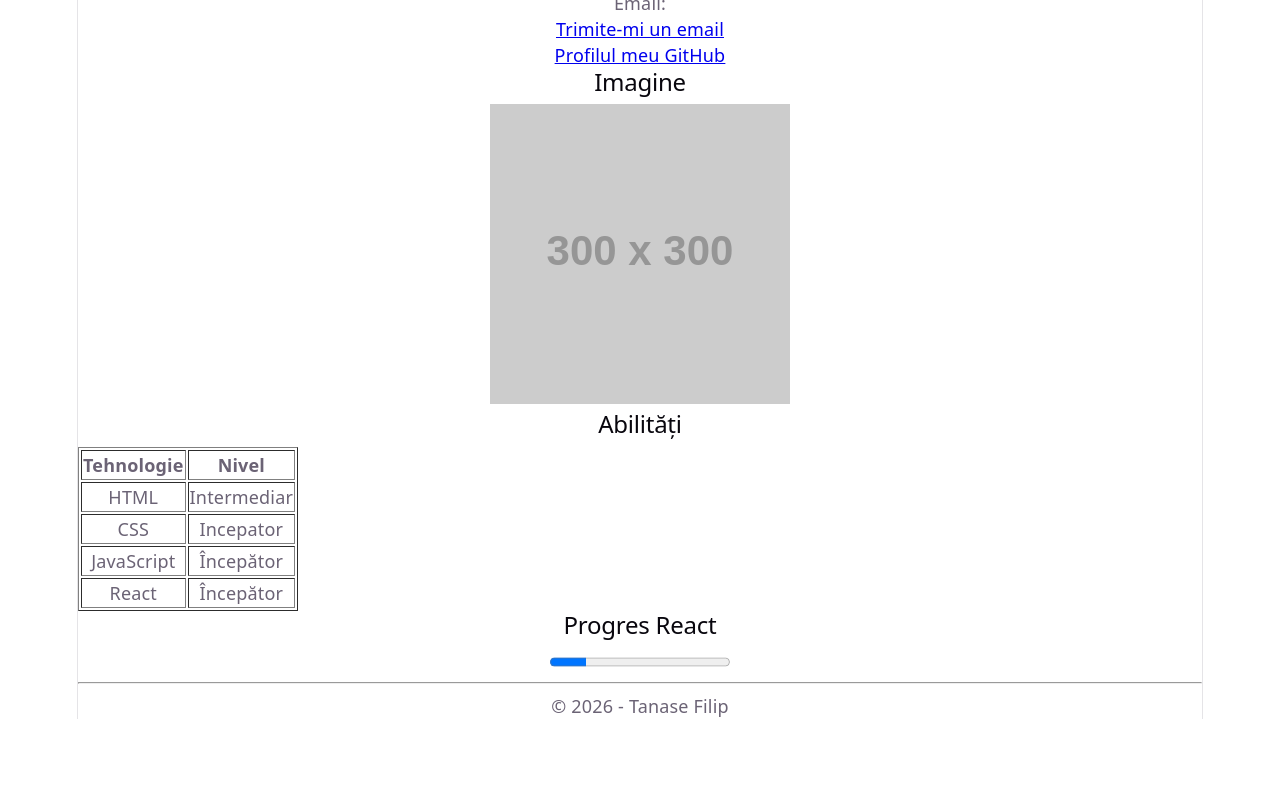
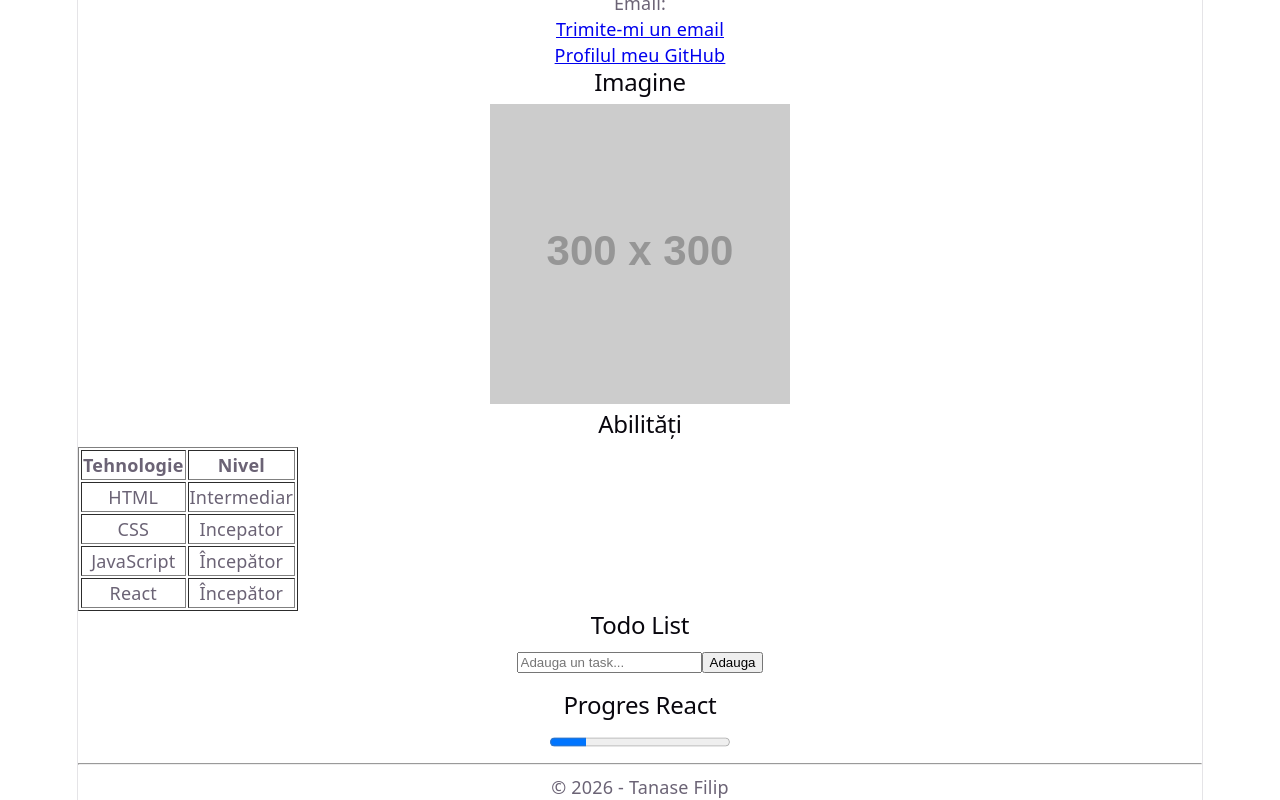
Before and after one commit to FelipeMonreo/ProiectareWeb, a React (Vite) app: page / in a window 1280 px wide. Shown: the part 1122-1922 px from the top of the page. Before the commit the page ends 1841 px from the top, so only its background shows below. Built offline with nearby package versions, Linux system fonts and the light colour scheme.

Commit message:
add TodoList component

```diff
--- a/src/App.jsx
+++ b/src/App.jsx
@@ -1,6 +1,7 @@
 import { useState } from 'react';
 import Card from './Card';
 import QuickNote from './QuickNote';
+import TodoList from './TodoList';
 const projects = [
   {
     title: "Proiect 1",
@@ -136,6 +137,8 @@
           </tbody>
         </table>
 
+        <TodoList />
+
         <h2>Progres React</h2>
 
         <progress value="20" max="100">
--- /dev/null
+++ b/src/TodoList.jsx
@@ -0,0 +1,41 @@
+import { useState } from 'react';
+
+function TodoList() {
+  const [todos, setTodos] = useState([]);
+  const [input, setInput] = useState('');
+
+  function handleAdd() {
+    if (input.trim() === '') return;
+
+    setTodos([...todos, input]);
+    setInput('');
+  }
+
+  return (
+    <div>
+      <h2>Todo List</h2>
+
+      <input
+        value={input}
+        onChange={(e) => setInput(e.target.value)}
+        placeholder="Adauga un task..."
+      />
+
+      <button onClick={handleAdd}>
+        Adauga
+      </button>
+
+      <ul>
+        {todos.map(function(todo, index) {
+          return (
+            <li key={index}>
+              {todo}
+            </li>
+          );
+        })}
+      </ul>
+    </div>
+  );
+}
+
+export default TodoList;
```
